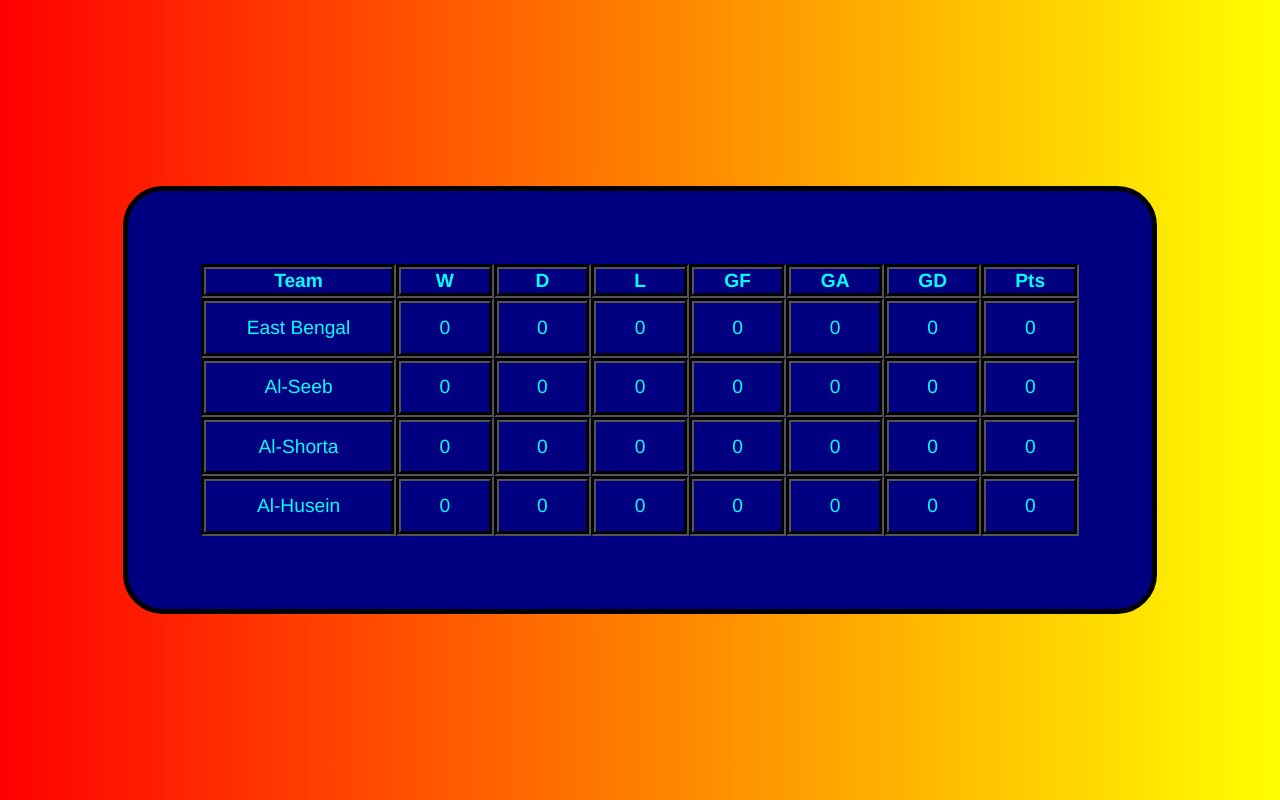
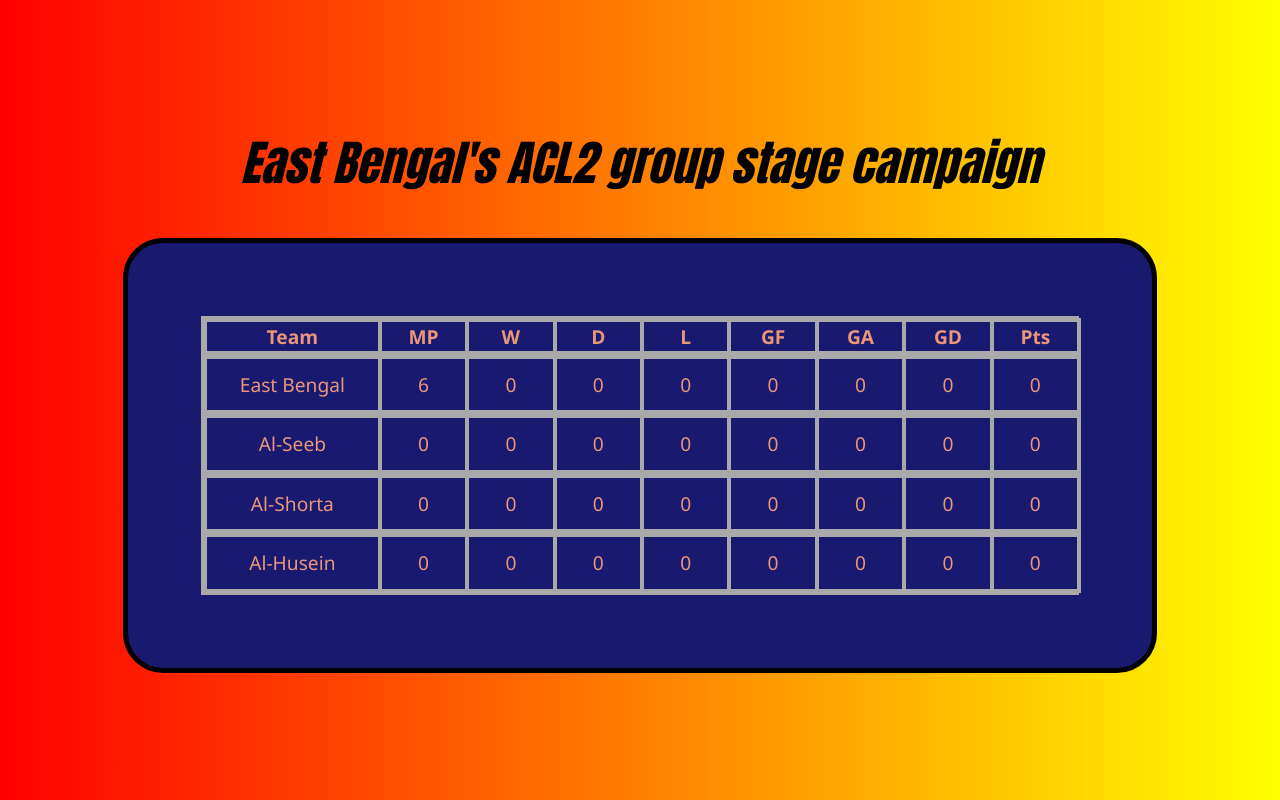
Before and after one commit to refdiu/eb_grp_acl2, a plain HTML site: page index.html in a window 1280 px wide. Drawn offline with Linux system fonts and the light colour scheme.

Commit message:
started creating a script that accesses and manipulates table elements

```diff
--- a/afc.css
+++ b/afc.css
@@ -8,6 +8,14 @@
     flex-direction: column;
     align-items: center;
     justify-content: center;
+}
+
+#heading{
+    font-size: xxx-large;
+    padding-bottom: 3%;
+    font-family: Impact;
+    color: black;
+    font-style: oblique;
 }
 
 #grp_table{
@@ -22,15 +30,15 @@
     min-height: min(40dvh, max-content);
     margin: 0;
     border: 5px solid black;
-    background-color: navy;
+    background-color:midnightblue;
     border-radius: 40px;
     /* padding: 5% */
 }
 
 #grp_table table{
-    color:cyan;
+    color:darksalmon;
     padding: 1%;
-    font-family:'Franklin Gothic Medium';
+    font-family: 'Segoe UI';
     display: flex;
     min-width: 100%;
     flex-direction: column;
@@ -42,7 +50,7 @@
 
 table tr{
     display: grid;
-    grid-template-columns: 2fr repeat(7, 1fr);
+    grid-template-columns: 2fr repeat(8, 1fr);
     font-size:larger;
     /* border: 5px solid green; */
     min-width: 100%;
@@ -52,7 +60,6 @@
 table th{
     display: flex;
     flex-direction: column;
-    border: 5px groove black;
     /* min-width: 100%; */
 }
 
@@ -60,10 +67,14 @@
     display: flex;
     align-items: center;
     justify-content: center;
-    border: 5px groove black;
+    /* border: 5px groove black; */
     align-content: center;
     white-space: nowrap;
     /* text-overflow: ellipsis; */
     overflow: hidden;
     padding: 7%;
 }
+
+table *{
+    border: 2px solid darkgrey;
+}
--- /dev/null
+++ b/afc_data.js
@@ -0,0 +1,14 @@
+//let 'em know
+var eb_mp = document.getElementById("ebgrp").rows[1].cells[1];
+var eb_w = document.getElementById("ebgrp").rows[1].cells[2];
+var eb_d = document.getElementById("ebgrp").rows[1].cells[3];
+var eb_l = document.getElementById("ebgrp").rows[1].cells[4];
+var eb_gf = document.getElementById("ebgrp").rows[1].cells[5];
+var eb_ga = document.getElementById("ebgrp").rows[1].cells[6];
+var eb_gd = document.getElementById("ebgrp").rows[1].cells[7];
+var eb_pts = document.getElementById("ebgrp").rows[1].cells[8];
+
+var eb = document.getElementById("ebgrp").rows[1].cells[0];
+
+var eb_played = 6;
+eb_mp.innerHTML = eb_played;
--- a/index.html
+++ b/index.html
@@ -4,15 +4,17 @@
     <link rel="stylesheet" href="afc.css">
 </head>
 <body>
+
+    <div id="heading">East Bengal's ACL2 group stage campaign</div>
     <div id="grp_table">
-        <table>
-            <tr><th>Team</th><th>W</th><th>D</th><th>L</th><th>GF</th><th>GA</th><th>GD</th><th>Pts</th></tr>
-            <tr><td>East Bengal</td><td>0</td><td>0</td><td>0</td><td>0</td><td>0</td><td>0</td><td>0</td></tr>
-            <tr><td>Al-Seeb</td><td>0</td><td>0</td><td>0</td><td>0</td><td>0</td><td>0</td><td>0</td></tr>
-            <tr><td>Al-Shorta</td><td>0</td><td>0</td><td>0</td><td>0</td><td>0</td><td>0</td><td>0</td></tr>
-            <tr><td>Al-Husein</td><td>0</td><td>0</td><td>0</td><td>0</td><td>0</td><td>0</td><td>0</td></tr>
+        <table id="ebgrp">
+            <tr><th>Team</th>       <th>MP</th><th>W</th><th>D</th><th>L</th><th>GF</th><th>GA</th><th>GD</th><th>Pts</th></tr>
+            <tr><td>East Bengal</td><td>0</td><td>0</td><td>0</td><td>0</td><td>0</td><td>0</td><td>0</td><td>0</td></tr>
+            <tr><td>Al-Seeb</td>    <td>0</td><td>0</td><td>0</td><td>0</td><td>0</td><td>0</td><td>0</td><td>0</td></tr>
+            <tr><td>Al-Shorta</td>  <td>0</td><td>0</td><td>0</td><td>0</td><td>0</td><td>0</td><td>0</td><td>0</td></tr>
+            <tr><td>Al-Husein</td>  <td>0</td><td>0</td><td>0</td><td>0</td><td>0</td><td>0</td><td>0</td><td>0</td></tr>
         </table>
     </div>
+    <script src="afc_data.js"></script>
 </body>
-<style></style>
 </html>
```
